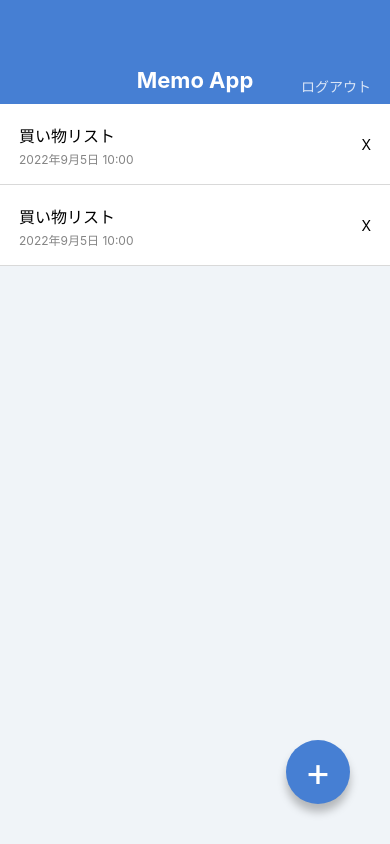
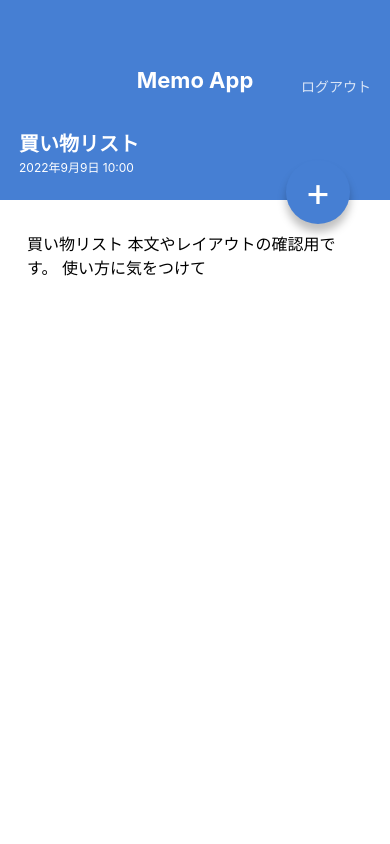
Before and after one commit to Visha765/MemoApp, a React Native app: screen / in a window 390 px wide. Built offline with nearby package versions, Linux system fonts and the light colour scheme.

Commit message:
create memo detail screen

```diff
--- a/App.jsx
+++ b/App.jsx
@@ -1,23 +1,13 @@
 // import { StatusBar } from 'expo-status-bar';
 import React from 'react';
-import { StyleSheet, View } from 'react-native';
-import AppBar from './src/components/AppBar';
-import MemoList from './src/components/MemoList';
-import CircleButton from './src/components/CircleButton';
+// import { StyleSheet, View } from 'react-native';
+
+// import MemoListScreen from './src/screens/MemoListScreen';
+import MemoDetailScreen from './src/screens/MemoDetailScreen';
 
 export default function App() {
   return (
-    <View style={styles.container}>
-      <AppBar />
-      <MemoList />
-      <CircleButton>+</CircleButton>
-    </View>
+    // <MemoListScreen />
+    <MemoDetailScreen />
   );
 }
-
-const styles = StyleSheet.create({
-  container: {
-    flex: 1, // 画面全体
-    backgroundColor: '#F0F4F8',
-  },
-});
--- a/src/components/CircleButton.jsx
+++ b/src/components/CircleButton.jsx
@@ -1,11 +1,11 @@
 import React from 'react';
 import { View, Text, StyleSheet } from 'react-native';
-import { string } from 'prop-types';
+import { shape, string } from 'prop-types';
 
 export default function CircleButton(props) {
-  const { children } = props;
+  const { children, style } = props;
   return (
-    <View style={styles.circleButton}>
+    <View style={[styles.circleButton, style]}>
       <Text style={styles.circleButtonLabel}>{children}</Text>
     </View>
   );
@@ -13,6 +13,11 @@
 
 CircleButton.propTypes = {
   children: string.isRequired,
+  style: shape(),
+};
+
+CircleButton.defaultProps = {
+  style: null,
 };
 
 const styles = StyleSheet.create({
--- /dev/null
+++ b/src/screens/MemoDetailScreen.jsx
@@ -0,0 +1,56 @@
+import React from 'react';
+// eslint-disable-next-line object-curly-newline
+import { View, Text, StyleSheet, ScrollView } from 'react-native';
+import AppBar from '../components/AppBar';
+import CircleButton from '../components/CircleButton';
+
+export default function MemoDetailScreen() {
+  return (
+    <View style={styles.container}>
+      <AppBar />
+      <View style={styles.memoBar}>
+        <Text style={styles.memoTitle}>買い物リスト</Text>
+        <Text style={styles.memoDate}>2022年9月9日 10:00</Text>
+      </View>
+      <ScrollView>
+        <Text style={styles.memoText}>
+          買い物リスト
+          本文やレイアウトの確認用です。
+          使い方に気をつけて
+        </Text>
+      </ScrollView>
+      <CircleButton style={{ top: 160, bottom: 'auto' }}>+</CircleButton>
+    </View>
+  );
+}
+
+const styles = StyleSheet.create({
+  container: {
+    flex: 1,
+    backgroundColor: '#ffffff',
+  },
+  memoBar: {
+    backgroundColor: '#467FD3',
+    height: 96,
+    justifyContent: 'center',
+    paddingVertical: 24,
+    paddingHorizontal: 19,
+  },
+  memoTitle: {
+    color: '#ffffff',
+    fontSize: 20,
+    fontWeight: 'bold',
+    lineHeight: 32,
+  },
+  memoDate: {
+    color: '#ffffff',
+    fontSize: 12,
+    lineHeight: 16,
+  },
+  memoText: {
+    fontSize: 16,
+    lineHeight: 24,
+    paddingVertical: 32,
+    paddingHorizontal: 27,
+  },
+});
--- /dev/null
+++ b/src/screens/MemoListScreen.jsx
@@ -0,0 +1,22 @@
+import React from 'react';
+import { View, StyleSheet } from 'react-native';
+import AppBar from '../components/AppBar';
+import MemoList from '../components/MemoList';
+import CircleButton from '../components/CircleButton';
+
+export default function MemoListScreen() {
+  return (
+    <View style={styles.container}>
+      <AppBar />
+      <MemoList />
+      <CircleButton>+</CircleButton>
+    </View>
+  );
+}
+
+const styles = StyleSheet.create({
+  container: {
+    flex: 1, // 画面全体
+    backgroundColor: '#F0F4F8',
+  },
+});
```
